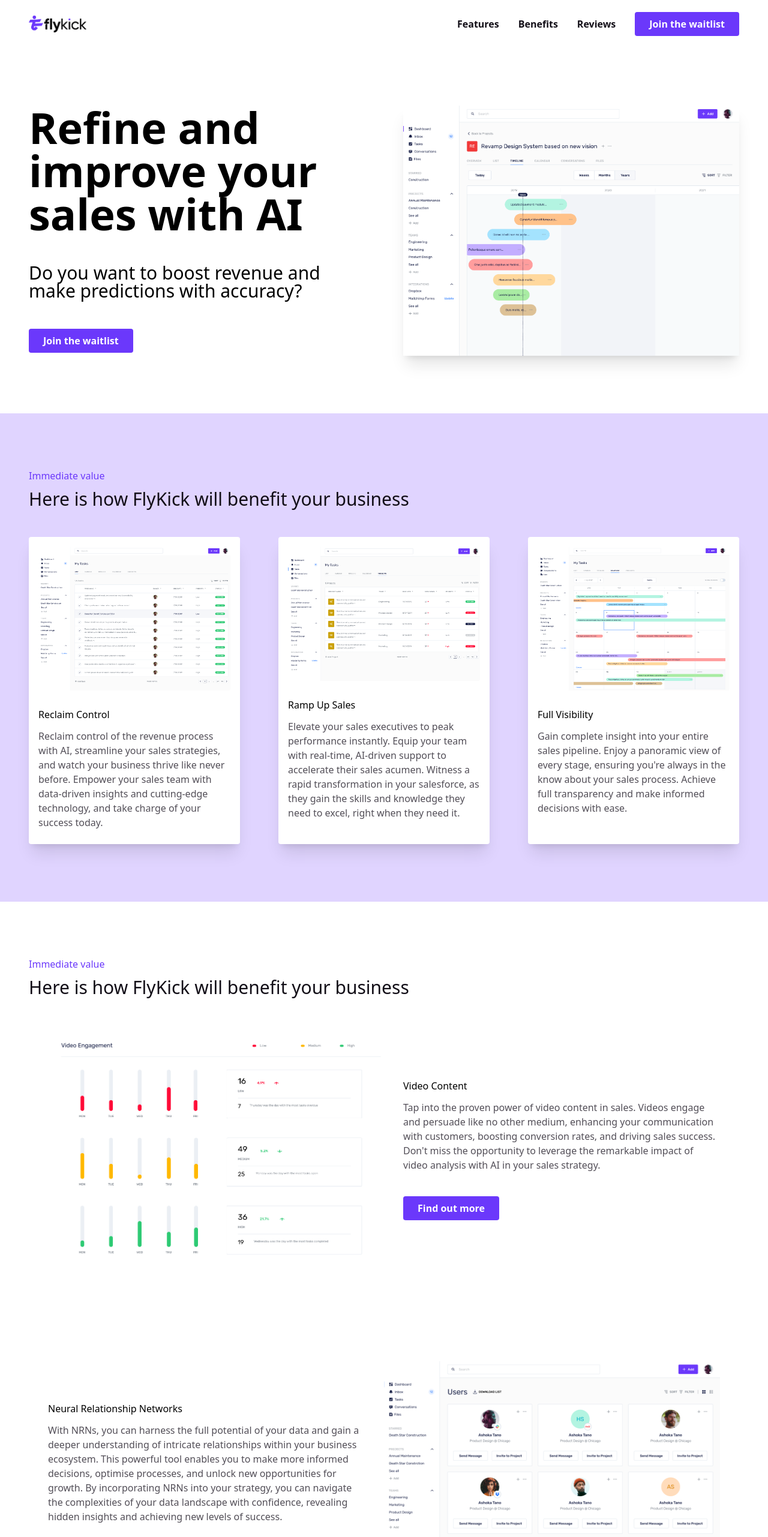
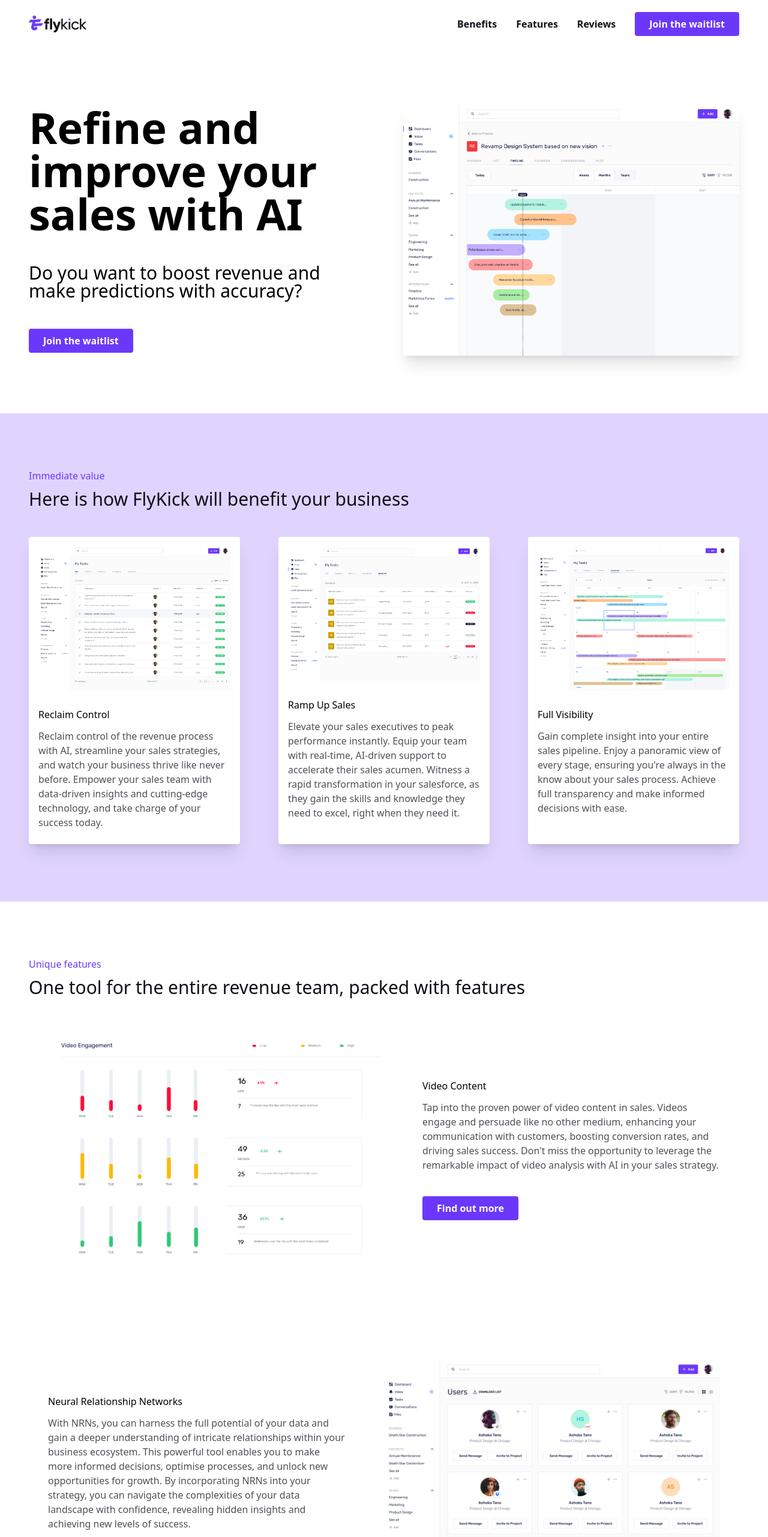
Before and after one commit to arjunp8822/flykick, a React (Vite) app in the folder frontend/: page / in a window 1280 px wide. Shown: the top 2562 px of the page at 60% size. Built offline with nearby package versions, Linux system fonts and the light colour scheme.

Commit message:
added links

```diff
--- a/frontend/src/components/Banner.jsx
+++ b/frontend/src/components/Banner.jsx
@@ -10,7 +10,7 @@
           Do you want to boost revenue and make predictions with accuracy?
         </h4>
         <button className="bg-bg-cta text-white w-fit">
-          Join the waitlist
+          <a href="#onboard">Join the waitlist</a>
         </button>
       </div>
       <div className="w-full lg:w-6/12 shadow-xl">
--- a/frontend/src/components/Benefits.jsx
+++ b/frontend/src/components/Benefits.jsx
@@ -26,7 +26,7 @@
     },
   ];
   return (
-    <div>
+    <div id="benefits">
       <h5 className="mb-4 text-bg-cta font-medium">Immediate value</h5>
       <h4 className="text-font-primary font-medium mb-8 md:mb-12">
         Here is how FlyKick will benefit your business
--- a/frontend/src/components/FeatureCard.jsx
+++ b/frontend/src/components/FeatureCard.jsx
@@ -4,7 +4,7 @@
   return (
     <div className="bg-bg-primary w-full h-fit md:h-[28rem] rounded py-4 px-4 md:px-8">
       {!props.reverse && (
-        <div className="flex flex-col gap-8 md:flex-row">
+        <div className="flex flex-col gap-8 md:gap-16 md:flex-row">
           <img
             src={props.img}
             alt={props.title}
@@ -13,16 +13,24 @@
           <div className="w-full flex flex-col justify-center gap-2 md:w-1/2">
             <h5 className="font-medium mb-2">{props.title}</h5>
             <p className="text-font-secondary mb-8">{props.content}</p>
-            <button className="bg-bg-cta text-white w-fit">{props.cta}</button>
+            <a href="#onboard">
+              <button className="bg-bg-cta text-white w-fit">
+                {props.cta}
+              </button>
+            </a>
           </div>
         </div>
       )}
       {props.reverse && (
-        <div className="flex flex-col-reverse gap-8 md:flex-row">
+        <div className="flex flex-col-reverse gap-8 md:gap-16 md:flex-row">
           <div className="w-full flex flex-col justify-center gap-2 md:w-1/2">
             <h5 className="font-medium mb-2">{props.title}</h5>
             <p className="text-font-secondary mb-8">{props.content}</p>
-            <button className="bg-bg-cta text-white w-fit">{props.cta}</button>
+            <a href="#onboard">
+              <button className="bg-bg-cta text-white w-fit">
+                {props.cta}
+              </button>
+            </a>
           </div>
           <img
             src={props.img}
--- a/frontend/src/components/Features.jsx
+++ b/frontend/src/components/Features.jsx
@@ -33,10 +33,10 @@
   ];
 
   return (
-    <div>
-      <h5 className="mb-4 text-bg-cta font-medium">Immediate value</h5>
+    <div id="features">
+      <h5 className="mb-4 text-bg-cta font-medium">Unique features</h5>
       <h4 className="text-font-primary font-medium mb-8 md:mb-12">
-        Here is how FlyKick will benefit your business
+        One tool for the entire revenue team, packed with features
       </h4>
       <div className="flex flex-col gap-8 lg:gap-24 justify-center items-center">
         {features.map((x) => (
--- a/frontend/src/components/Form.jsx
+++ b/frontend/src/components/Form.jsx
@@ -24,9 +24,9 @@
   };
   return (
     <div>
-      <h5 className="mb-4 text-bg-cta font-medium">Immediate value</h5>
+      <h5 className="mb-4 text-bg-cta font-medium">Get started</h5>
       <h4 className="text-font-primary font-medium mb-8 md:mb-12">
-        Here is how FlyKick will benefit your business
+        FlyKick is launching soon, join the waitlist today
       </h4>
       <form
         className="flex flex-col gap-4"
@@ -37,7 +37,10 @@
       >
         <div className="flex flex-col lg:flex-row gap-4 lg:gap-8">
           <div className="flex flex-col gap-1 w-full">
-            <label for="first" className="text-gray-500 font-medium text-sm">
+            <label
+              for="first"
+              className="text-gray-500 font-medium text-sm ml-1"
+            >
               First Name
             </label>
             <input
@@ -45,14 +48,17 @@
               placeholder="John"
               name="first"
               id="first"
-              className="border rounded px-4 py-2"
+              className="border rounded px-4 py-2 text-sm"
               required
               min="2"
               max="30"
             />
           </div>
           <div className="flex flex-col gap-1 w-full">
-            <label for="last" className="text-gray-500 font-medium text-sm">
+            <label
+              for="last"
+              className="text-gray-500 font-medium text-sm ml-1"
+            >
               Last Name
             </label>
             <input
@@ -60,7 +66,7 @@
               placeholder="Smith"
               name="last"
               id="last"
-              className="border rounded px-4 py-2"
+              className="border rounded px-4 py-2 text-sm"
               required
               min="2"
               max="30"
@@ -70,7 +76,10 @@
 
         <div className="flex flex-col lg:flex-row gap-4 lg:gap-8">
           <div className="flex flex-col gap-1 w-full">
-            <label for="email" className="text-gray-500 font-medium text-sm">
+            <label
+              for="email"
+              className="text-gray-500 font-medium text-sm ml-1"
+            >
               Email
             </label>
             <input
@@ -78,14 +87,17 @@
               placeholder="johnsmith@gmail.com"
               name="email"
               id="email"
-              className="border rounded px-4 py-2"
+              className="border rounded px-4 py-2 text-sm"
               required
               min="2"
               max="30"
             />
           </div>
           <div className="flex flex-col gap-1 w-full">
-            <label for="phone" className="text-gray-500 font-medium text-sm">
+            <label
+              for="phone"
+              className="text-gray-500 font-medium text-sm ml-1"
+            >
               Phone
             </label>
             <input
@@ -93,7 +105,7 @@
               placeholder="0424 073 944"
               name="phone"
               id="phone"
-              className="border rounded px-4 py-2"
+              className="border rounded px-4 py-2 text-sm"
               required
               min="2"
               max="30"
@@ -103,7 +115,10 @@
 
         <div className="flex flex-col lg:flex-row gap-4 lg:gap-8">
           <div className="flex flex-col gap-1 w-full">
-            <label for="company" className="text-gray-500 font-medium text-sm">
+            <label
+              for="company"
+              className="text-gray-500 font-medium text-sm ml-1"
+            >
               Company Name
             </label>
             <input
@@ -111,14 +126,14 @@
               placeholder="John Smith Finance"
               name="company"
               id="company"
-              className="border rounded px-4 py-2"
+              className="border rounded px-4 py-2 text-sm"
               required
               min="2"
               max="30"
             />
           </div>
           <div className="flex flex-col gap-1 w-full">
-            <label for="job" className="text-gray-500 font-medium text-sm">
+            <label for="job" className="text-gray-500 font-medium text-sm ml-1">
               Job Title
             </label>
             <input
@@ -126,7 +141,7 @@
               placeholder="CEO"
               name="job"
               id="job"
-              className="border rounded px-4 py-2"
+              className="border rounded px-4 py-2 text-sm"
               required
               min="2"
               max="30"
--- a/frontend/src/components/Navbar.jsx
+++ b/frontend/src/components/Navbar.jsx
@@ -29,22 +29,52 @@
             </div>
           </div>
           <ul className="flex flex-col justify-center items-center h-full gap-4 px-4 font-semibold text-font-primary">
-            <li className="flex justify-between items-center w-full border-b pb-4">
+            <li
+              className="flex justify-between items-center w-full border-b pb-4"
+              onClick={() => setShowMobileNav(false)}
+            >
+              <a
+                href="#benefits"
+                className="flex justify-between w-full items-center"
+              >
+                <h5>Benefits</h5>
+                <AiOutlineRight className="text-lg" />
+              </a>
+            </li>
+            <li
+              className="flex justify-between items-center w-full border-b pb-4"
+              onClick={() => setShowMobileNav(false)}
+            >
+              <a
+                href="#features"
+                className="flex justify-between w-full items-center"
+              >
                 <h5>Features</h5>
                 <AiOutlineRight className="text-lg" />
+              </a>
             </li>
-            <li className="flex justify-between items-center w-full border-b pb-4">
-              <h5>Benefits</h5>
-              <AiOutlineRight className="text-lg" />
-            </li>
-            <li className="flex justify-between items-center text-center w-full border-b pb-4">
+
+            <li
+              className="flex justify-between items-center text-center w-full border-b pb-4"
+              onClick={() => setShowMobileNav(false)}
+            >
+              <a
+                href="#reviews"
+                className="flex justify-between w-full items-center"
+              >
                 <h5>Reviews</h5>
                 <AiOutlineRight className="text-lg" />
+              </a>
             </li>
             <li className="mt-8 w-full">
-              <button className="bg-bg-cta text-white w-full">
+              <a href="#onboard">
+                <button
+                  className="bg-bg-cta text-white w-full"
+                  onClick={() => setShowMobileNav(false)}
+                >
                   Join the waitlist
                 </button>
+              </a>
             </li>
           </ul>
         </div>
@@ -56,17 +86,29 @@
       {/* web nav */}
       <div className="hidden md:flex">
         <ul className="flex gap-8 items-center font-semibold text-font-primary">
-          <li>
+          <li className="cursor-pointer hover:text-gray-500">
+            <a href="#benefits">
+              <h5>Benefits</h5>
+            </a>
+          </li>
+
+          <li className="cursor-pointer hover:text-gray-500">
+            <a href="#features">
               <h5>Features</h5>
+            </a>
+          </li>
+
+          <li className="cursor-pointer hover:text-gray-500">
+            <a href="#reviews">
+              <h5>Reviews</h5>
+            </a>
           </li>
           <li>
-            <h5>Benefits</h5>
-          </li>
-          <li>
-            <h5>Reviews</h5>
-          </li>
-          <li>
-            <button className="bg-bg-cta text-white">Join the waitlist</button>
+            <a href="#onboard">
+              <button className="bg-bg-cta text-white">
+                Join the waitlist
+              </button>
+            </a>
           </li>
         </ul>
       </div>
--- a/frontend/src/components/Reviews.jsx
+++ b/frontend/src/components/Reviews.jsx
@@ -27,10 +27,10 @@
   ];
 
   return (
-    <div>
-      <h5 className="mb-4 text-bg-cta font-medium">Immediate value</h5>
+    <div id="reviews">
+      <h5 className="mb-4 text-bg-cta font-medium">Exceeding expectations</h5>
       <h4 className="text-font-primary font-medium mb-8 md:mb-12">
-        Here is how FlyKick will benefit your business
+        Customer and partner testimonials
       </h4>
       <div className="grid grid-cols-1 lg:grid-cols-2 xl:grid-cols-3 gap-8">
         {reviews.map((review) => (
--- a/frontend/src/index.css
+++ b/frontend/src/index.css
@@ -1,6 +1,10 @@
 @tailwind base;
 @tailwind components;
 @tailwind utilities;
+
+* {
+  @apply scroll-smooth;
+}
 
 h1 {
   @apply text-[calc(1.675rem+2.5vw)] xl:text-7xl font-semibold leading-tight xl:leading-none;
```
Lines whose indentation alone changed are shown as unchanged.
